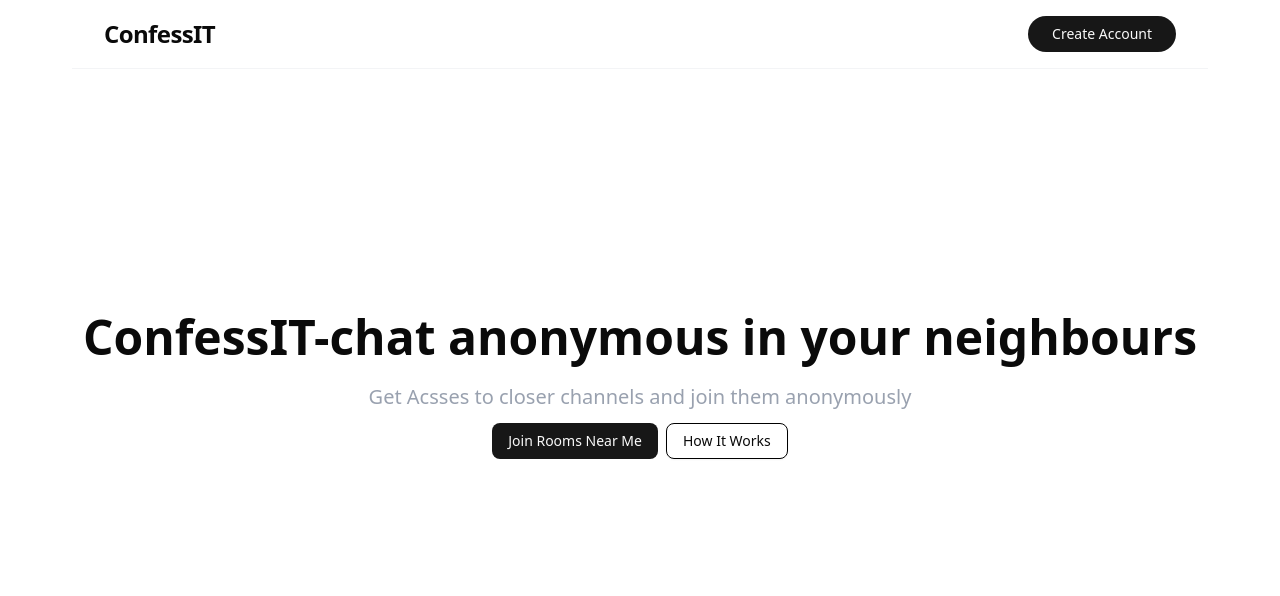
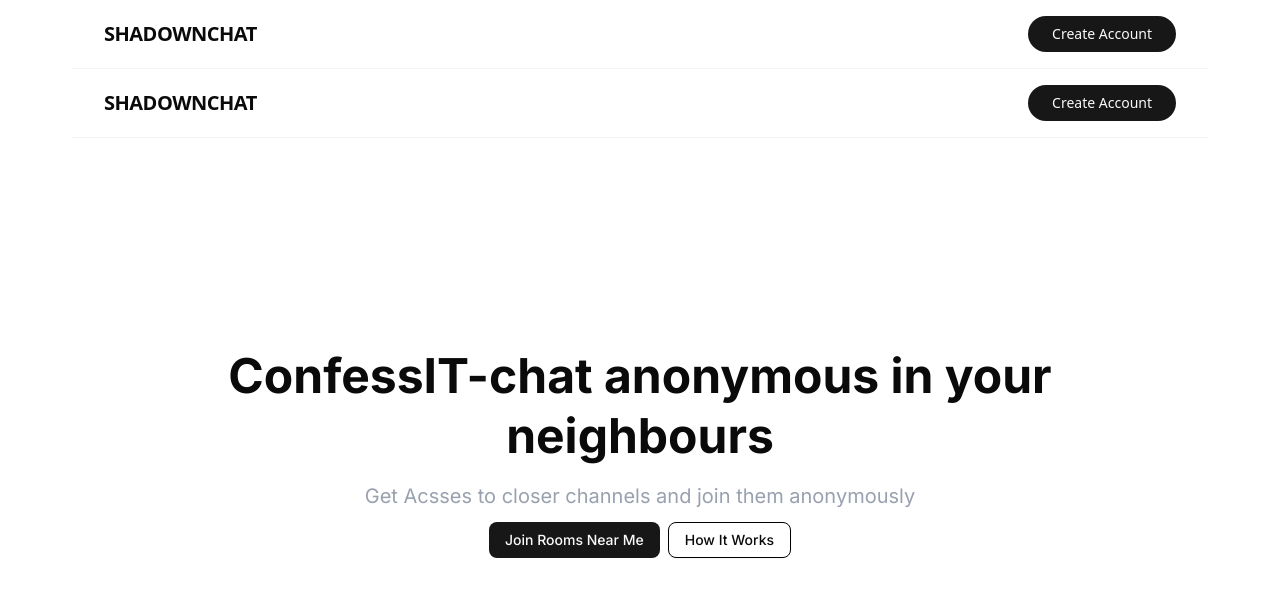
Before and after one commit to muhammadyaqoobmuet/Shadow-StayAnonymous, a Next.js app: page / in a window 1280 px wide. Shown: the top 596 px of the page. Built offline with nearby package versions, Linux system fonts and the light colour scheme.

Commit message:
feat : add landing page and nav bar

```diff
--- /dev/null
+++ b/app/(marketing)/layout.tsx
@@ -0,0 +1,17 @@
+import NavBar from "@/components/lading-page-comps/navBar";
+import Container from "@/components/lading-page-comps/Container";
+
+export default function MarketingLayout({
+	children,
+}: Readonly<{
+	children: React.ReactNode;
+}>) {
+	return (
+		<>
+			<NavBar />
+			<Container>
+				{children}
+			</Container>
+		</>
+	);
+}
--- /dev/null
+++ b/app/(marketing)/page.tsx
@@ -0,0 +1,10 @@
+
+import LandingPage from "@/components/lading-page-comps/LandingPage";
+
+import Image from "next/image";
+
+export default function Home() {
+  return (
+    <LandingPage />
+  );
+}
--- a/components/lading-page-comps/LandingPage.tsx
+++ b/components/lading-page-comps/LandingPage.tsx
@@ -1,14 +1,65 @@
-import Link from 'next/link'
+'use client'
+import { useState } from 'react'
+import { useRouter } from 'next/navigation'
+
 import { Button } from '../ui/button'
+import axios from 'axios'
+import { Loader2 } from 'lucide-react'
+import { Inter, JetBrains_Mono } from 'next/font/google'
+const inter = Inter({
+	subsets: ['latin'],
+	style: 'normal'
+})
+const LandingPage = () => {
+	const [loading, setLoading] = useState(false)
+	const [error, setError] = useState<string | null>(null)
+	const router = useRouter()
 
-const LandingPage = () => {
+	async function handleJoin() {
+		setLoading(true)
+		setError(null)
+		try {
+			const getSession = await axios.get('http://localhost:3000/api/auth/session')
+			const data = getSession.data
+
+			if (data && data.name && data.token) {
+				localStorage.setItem('userName', data.name) //TODO:WILL CHANGE TO ZUSTAD
+				localStorage.setItem('token', data.token)
+				router.push('/dashboard')
+			} else {
+				setError('Failed to get session data')
+			}
+		} catch (error: any) {
+			console.error(error)
+			setError(error.response?.data?.message || 'Something went wrong. Please try again.')
+		} finally {
+			setLoading(false)
+		}
+	}
+
 	return (
-		<div className='min-h-[80vh] w-full flex flex-col items-center justify-center py-20 text-center'>
+		<div className={`min-h-[80vh] w-full flex flex-col items-center justify-center py-20 text-center ${inter.className}`}>
 			<h1 className='text-5xl font-bold leading-tight line-clamp-3'>ConfessIT-chat anonymous in your neighbours</h1>
 			<h2 className='text-xl text-gray-400 mt-4 max-w-2xl'>Get Acsses to closer channels and join them anonymously</h2>
+
+			{error && (
+				<div className='mt-4 p-3 bg-red-100 border border-red-400 text-red-700 rounded-md max-w-md'>
+					{error}
+				</div>
+			)}
+
 			<div className='flex items-center gap-2 p-3'>
-				<Link href={'/rooms'}><Button>Join Rooms Near Me</Button></Link>
-				<Button variant={'outline'} className='hover:border-gray-900 border-black '  >How It Works</Button>
+				<Button
+					onClick={handleJoin}
+					disabled={loading}
+					className='relative'
+				>
+					{loading && <Loader2 className='mr-2 h-4 w-4 animate-spin' />}
+					{loading ? 'Joining...' : 'Join Rooms Near Me'}
+				</Button>
+				<Button variant={'outline'} className='hover:border-gray-900 border-black'>
+					How It Works
+				</Button>
 			</div>
 		</div>
 	)
--- a/components/lading-page-comps/navBar.tsx
+++ b/components/lading-page-comps/navBar.tsx
@@ -7,7 +7,7 @@ const NavBar = () => {
 			<Container>
 				<div className='flex items-center justify-between py-4'>
 					<div className=''>
-						<h1 className='text-2xl font-bold tracking-tight'>ConfessIT</h1>
+						<h1 className='text-xl font-bold tracking-tight'>SHADOWNCHAT</h1>
 					</div>
 					<Button className='rounded-full px-6'>
 						Create Account
```
